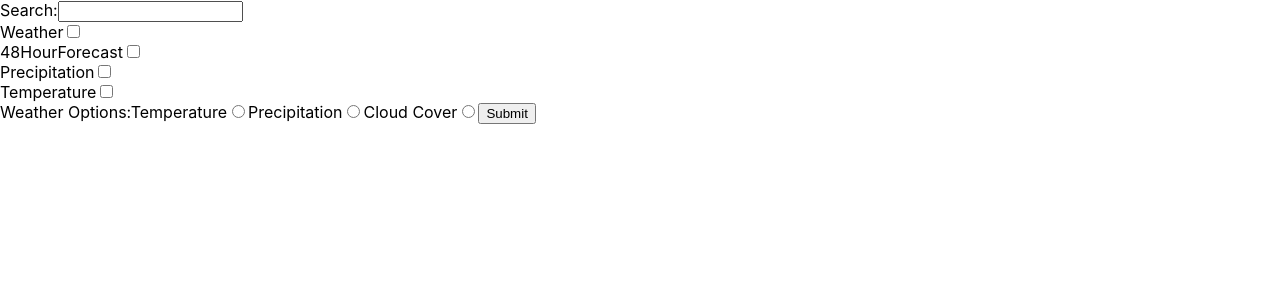
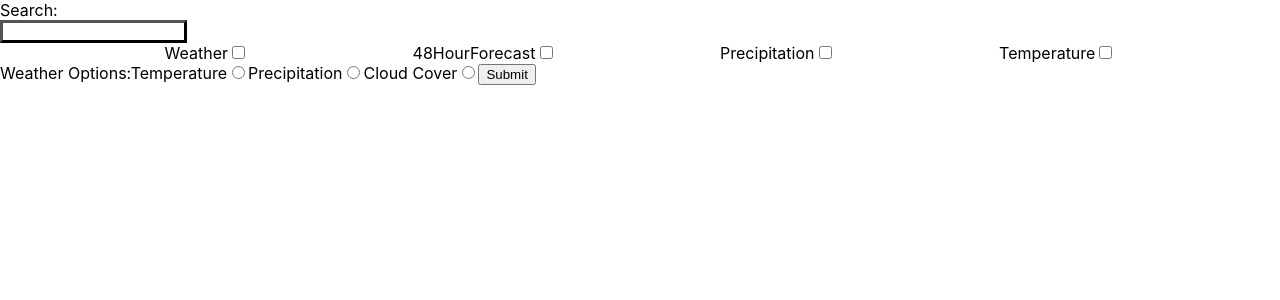
Before and after one commit to josephpjacobi/weather-map, a React (Create React App) app: page / in a window 1280 px wide. Shown: the top 300 px of the page. Built offline with nearby package versions, Linux system fonts and the light colour scheme.

Commit message:
added some css for search box etc

```diff
--- a/src/components/landing-page/landing-page.css
+++ b/src/components/landing-page/landing-page.css
@@ -0,0 +1,12 @@
+.search-text-box{
+    display: flex;
+    justify-content: space-evenly;
+    border: 3px black;
+    border-style: outset;
+
+}
+
+.weather-options-container{
+    display: flex;
+    justify-content: space-evenly;
+}
--- a/src/components/landing-page/landing-page.jsx
+++ b/src/components/landing-page/landing-page.jsx
@@ -1,5 +1,6 @@
 import React, {useState} from 'react';
 import { WeatherOption } from '../weather-options/weather-options';
+import './landing-page.css';
 
 export function LandingPage() {
     const [zipcode, setZipCode] = useState('')
@@ -23,24 +24,24 @@ export function LandingPage() {
       <form onSubmit={(e) => handleSubmit(e)}>
         <label>
           Search:
-          <input
+          <input className="search-text-box"
             type="text"
             value={zipcode}
             onChange={(e) => handleChange(e)}
           ></input>
         </label>
-        <div className="WeatherOptions">
+        <div className="weather-options-container">
           <WeatherOption optionType="Weather" />
           <WeatherOption optionType="48HourForecast" />
           <WeatherOption optionType="Precipitation" />
           <WeatherOption optionType="Temperature" />
         </div>
-        <label>
+        <label className="weather-options-label">
           Weather Options:
-          <label>
+          <label className="temperature-label">
           Temperature
           </label>
-        <input
+        <input className="temperature-radio-button"
           type="radio"
           value="temperature"
           checked={weatherOption === "temperature"}
@@ -49,7 +50,7 @@ export function LandingPage() {
         <label>
           Precipitation
           </label>
-        <input
+        <input className="precipitation-radio-button"
           type="radio"
           value="precipitation"
           checked={weatherOption === "precipitation"}
@@ -58,14 +59,15 @@ export function LandingPage() {
         <label>
           Cloud Cover
           </label>
-        <input
+        <input className="cloud-cover-radio-button"
           type="radio"
           value="cloudCover"
           checked={weatherOption === "cloudCover"}
           onChange={() => handleWeatherMapChange("cloudCover")}
         ></input>
       </label>
-      <input type="submit" value="Submit" />
+      <input className="submit-button"
+      type="submit" value="Submit" />
     </form>
     );
   }
```
